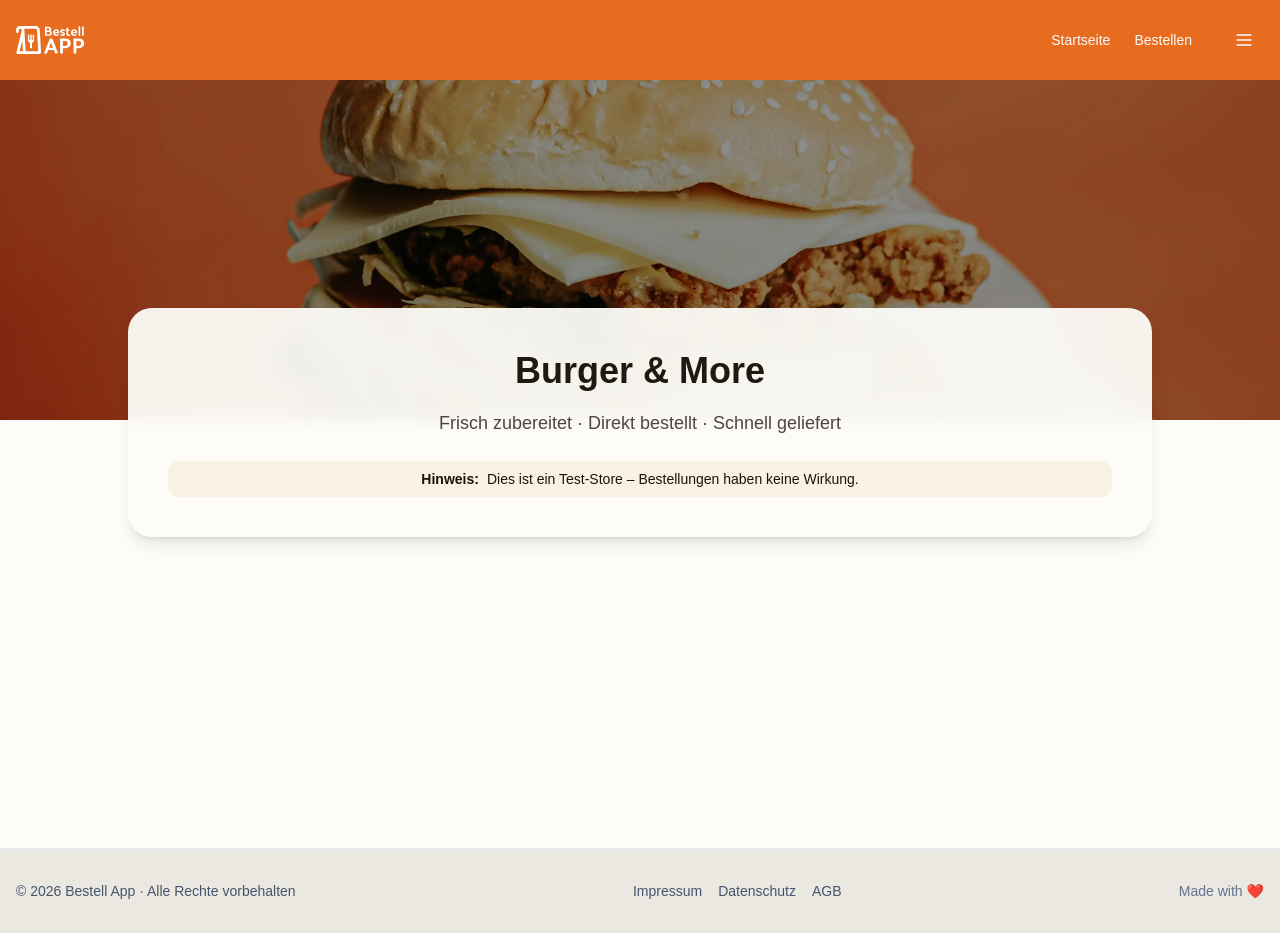
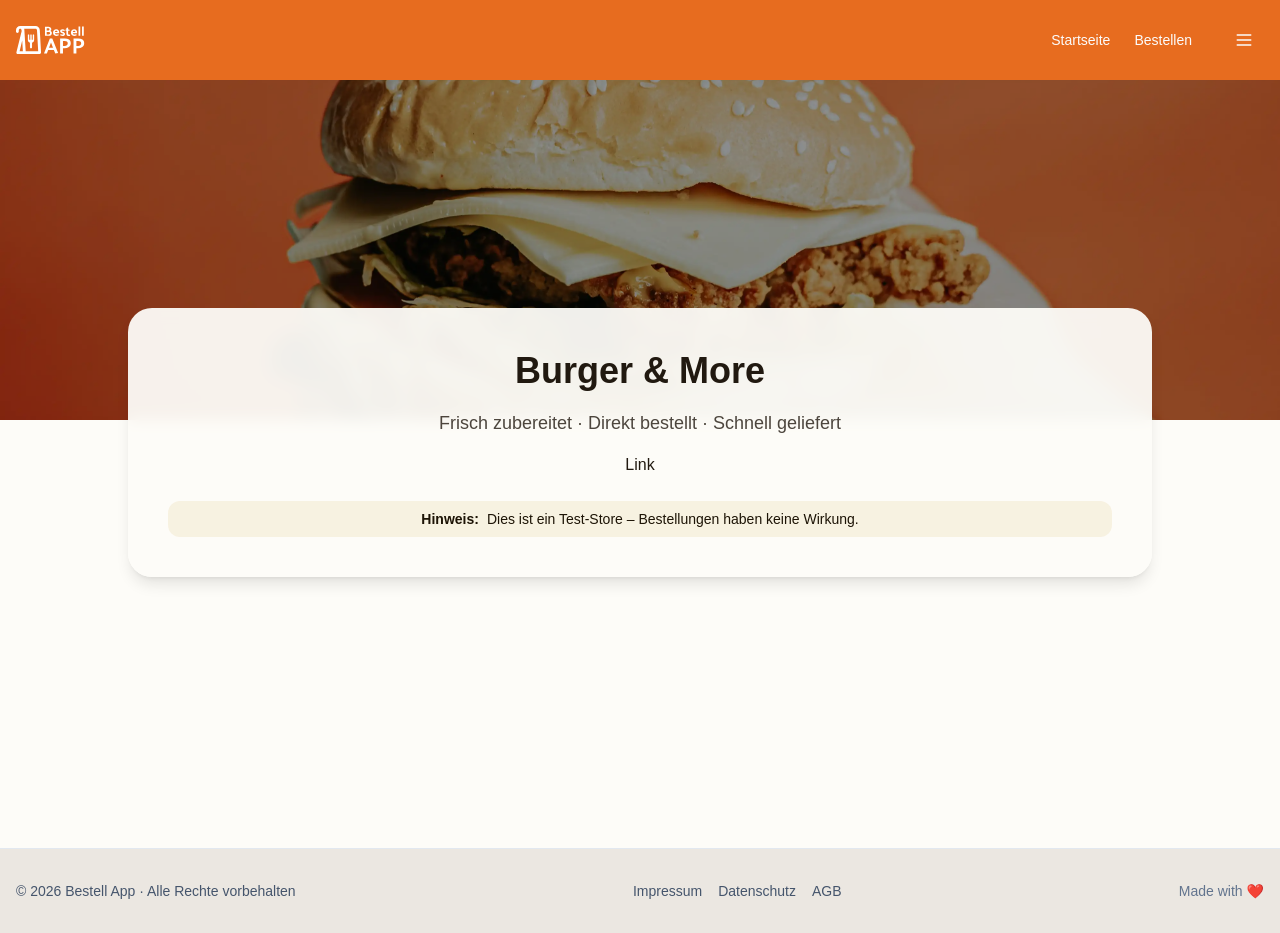
Before and after one commit to larsbeckdev/demo-bestell-app, a Vue app: page / in a window 1280 px wide. Built offline with nearby package versions, Linux system fonts and the light colour scheme.

Commit message:
Add a new div containing a "Link" element to the HeroSection component

```diff
--- a/src/sections/hero/HeroSection.vue
+++ b/src/sections/hero/HeroSection.vue
@@ -40,7 +40,9 @@ const heroUrl = new URL('@/assets/images/hero-7.webp', import.meta.url).href
             {{ subtitle }}
           </p>
 
-
+          <div>
+            Link
+          </div>
 
           <!-- Test Hint -->
           <div
```
